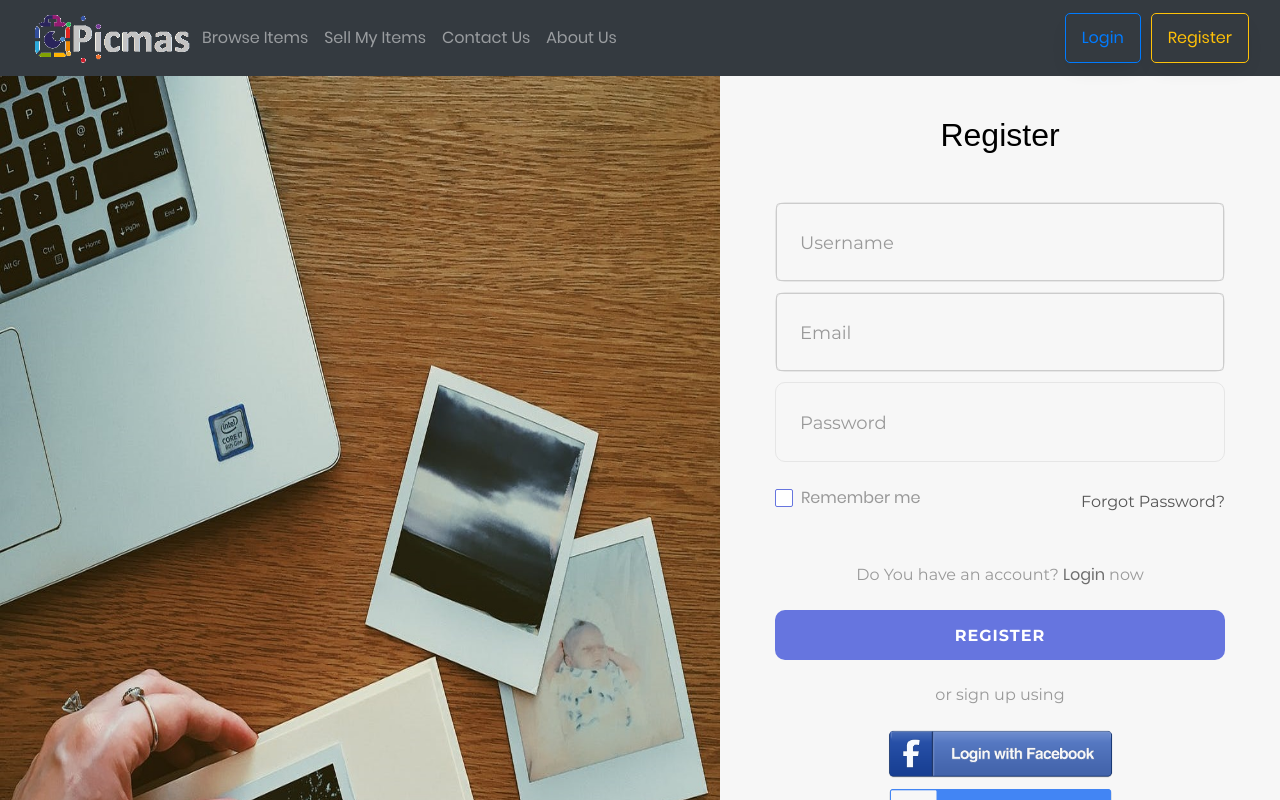
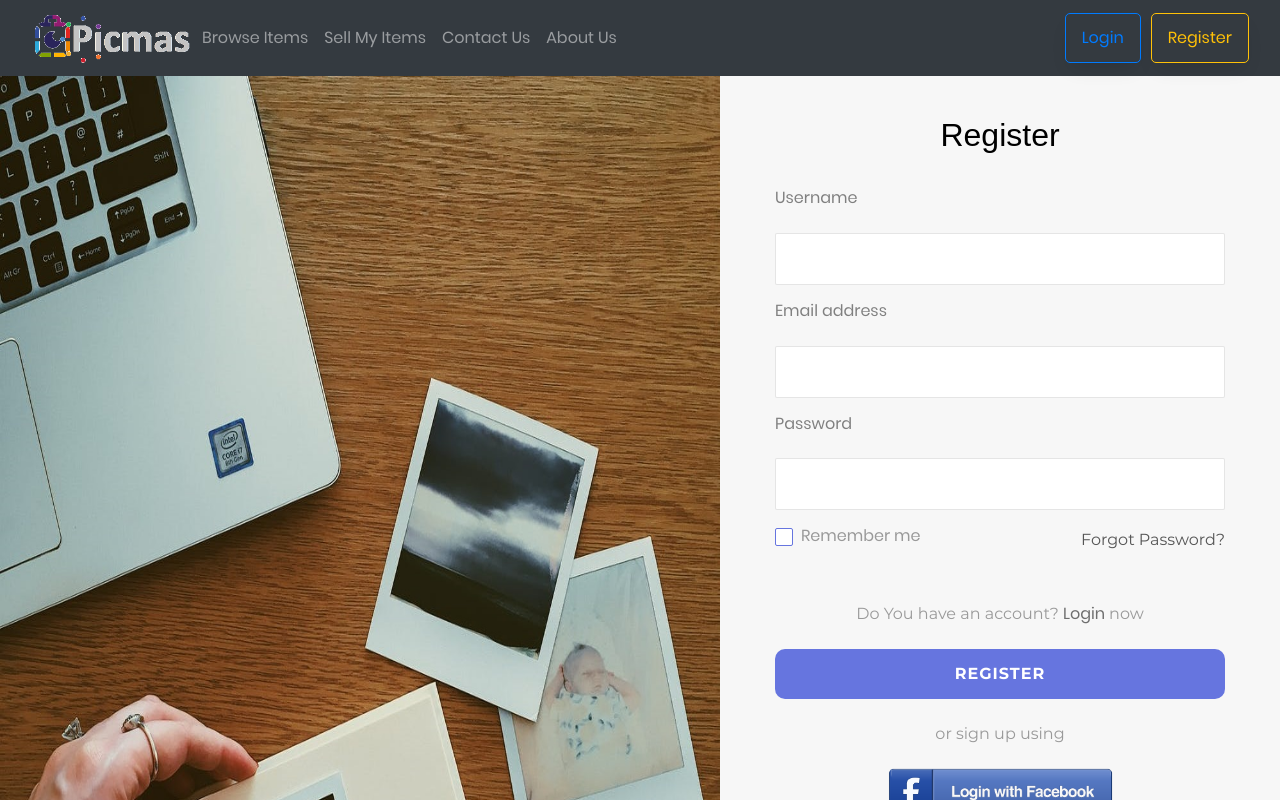
Before and after one commit to chamoddissanayake/Picmash, a React (Create React App) app in the folder Picmash - Web/: page /register in a window 1280 px wide. Shown: the top 800 px of the page. Built offline with nearby package versions, Linux system fonts and the light colour scheme.

Commit message:
styling changes

```diff
--- a/Picmash - Web/src/components/login.jsx
+++ b/Picmash - Web/src/components/login.jsx
@@ -29,18 +29,29 @@ export default class Login extends Component {
 					</span>
 
 
-                                <div className="wrap-input100 validate-input"
-                                     data-validate="Valid email is required: ex@abc.xyz">
-                                    <input className="input100" type="text" name="email"/>
-                                    <span className="focus-input100"></span>
-                                    <span className="label-input100">Email</span>
+                                {/*<div className="wrap-input100 validate-input"*/}
+                                {/*     data-validate="Valid email is required: ex@abc.xyz">*/}
+                                {/*    <input className="input100" type="text" name="email"/>*/}
+                                {/*    <span className="focus-input100"></span>*/}
+                                {/*    <span className="label-input100">Email</span>*/}
+                                {/*</div>*/}
+
+
+                                {/*<div className="wrap-input100 validate-input" data-validate="Password is required">*/}
+                                {/*    <input className="input100" type="password" name="pass"/>*/}
+                                {/*    <span className="focus-input100"></span>*/}
+                                {/*    <span className="label-input100">Password</span>*/}
+                                {/*</div>*/}
+
+                                <div className="mb-0">
+                                    <label htmlFor="exampleInputEmail1" className="reg-form-label">Username</label>
+                                    <input type="email" className="form-control" id="exampleInputEmail1"
+                                           aria-describedby="emailHelp"/>
                                 </div>
 
-
-                                <div className="wrap-input100 validate-input" data-validate="Password is required">
-                                    <input className="input100" type="password" name="pass"/>
-                                    <span className="focus-input100"></span>
-                                    <span className="label-input100">Password</span>
+                                <div className="mb-0">
+                                    <label htmlFor="exampleInputPassword1" className="reg-form-label">Password</label>
+                                    <input type="password" className="form-control" id="exampleInputPassword1"/>
                                 </div>
 
                                 <div className="flex-sb-m w-full p-t-3 p-b-32">
--- a/Picmash - Web/src/components/register.jsx
+++ b/Picmash - Web/src/components/register.jsx
@@ -24,30 +24,45 @@ export default class Register extends Component {
                     <div className="container-login100">
                         <div className="wrap-login100">
                             <form className="login100-form validate-form">
-					<span className="login100-form-title p-b-35">
+					<span className="login100-form-title p-b-5">
 						<h2>Register</h2>
 					</span>
 
-                                <div className="wrap-input100 validate-input"
-                                     data-validate="Unique username required">
-                                    <input className="input100" type="text" name="username"/>
-                                    <span className="focus-input100"></span>
-                                    <span className="label-input100">Username</span>
-                                </div>
-                                <div className="wrap-input100 validate-input"
-                                     data-validate="Valid email is required: ex@abc.xyz">
-                                    <input className="input100" type="text" name="email"/>
-                                    <span className="focus-input100"></span>
-                                    <span className="label-input100">Email</span>
+                                {/*<div className="wrap-input100 validate-input"*/}
+                                {/*     data-validate="Unique username required">*/}
+                                {/*    <input className="input100" type="text" name="username"/>*/}
+                                {/*    <span className="focus-input100"></span>*/}
+                                {/*    <span className="label-input100">Username</span>*/}
+                                {/*</div>*/}
+                                {/*<div className="wrap-input100 validate-input"*/}
+                                {/*     data-validate="Valid email is required: ex@abc.xyz">*/}
+                                {/*    <input className="input100" type="text" name="email"/>*/}
+                                {/*    <span className="focus-input100"></span>*/}
+                                {/*    <span className="label-input100">Email</span>*/}
+                                {/*</div>*/}
+
+
+                                {/*<div className="wrap-input100 validate-input" data-validate="Password is required">*/}
+                                {/*    <input className="input100" type="password" name="password"/>*/}
+                                {/*    <span className="focus-input100"></span>*/}
+                                {/*    <span className="label-input100">Password</span>*/}
+                                {/*</div>*/}
+                                <form>
+                                    <div className="mb-0">
+                                        <label htmlFor="exampleInputEmail1" className="reg-form-label">Username</label>
+                                        <input type="email" className="form-control" id="exampleInputEmail1"
+                                               aria-describedby="emailHelp"/>
                                     </div>
 
-
-                                <div className="wrap-input100 validate-input" data-validate="Password is required">
-                                    <input className="input100" type="password" name="password"/>
-                                    <span className="focus-input100"></span>
-                                    <span className="label-input100">Password</span>
+                                    <div className="mb-0">
+                                        <label htmlFor="exampleInputEmail1" className="reg-form-label">Email address</label>
+                                        <input type="email" className="form-control" id="exampleInputEmail1"
+                                               aria-describedby="emailHelp"/>
                                     </div>
-
+                                    <div className="mb-0">
+                                        <label htmlFor="exampleInputPassword1" className="reg-form-label">Password</label>
+                                        <input type="password" className="form-control" id="exampleInputPassword1"/>
+                                    </div>
                                     <div className="flex-sb-m w-full p-t-3 p-b-32">
                                         <div className="contact100-form-checkbox">
                                             <input className="input-checkbox100" id="ckb1" type="checkbox"
@@ -58,7 +73,7 @@ export default class Register extends Component {
                                         </div>
 
                                         <div>
-                                        <a href="#" className="txt1">
+                                            <a href="" className="txt1">
                                                 Forgot Password?
                                             </a>
                                         </div>
@@ -74,6 +89,10 @@ export default class Register extends Component {
                                             Register
                                         </button>
                                     </div>
+
+                                </form>
+
+
 
                                 <div className="text-center p-t-46 p-b-20 temp-upper-padding">
 						<span className="txt2">
--- a/Picmash - Web/src/css/login.css
+++ b/Picmash - Web/src/css/login.css
@@ -634,3 +634,8 @@ input.input100 {
   text-align: center;
   padding-bottom: 20px;
 }
+
+
+.reg-form-label{
+  font-family: Poppins-Regular, sans-serif;
+}
```
Lines whose indentation alone changed are shown as unchanged.
